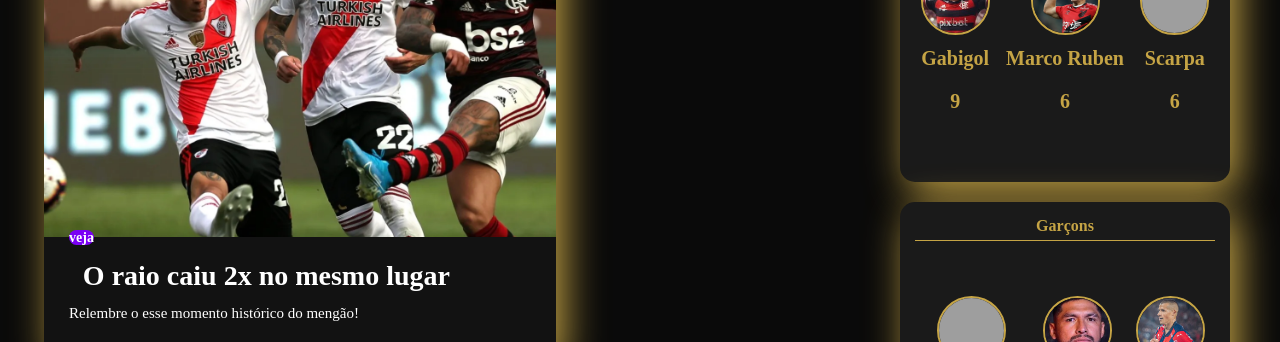
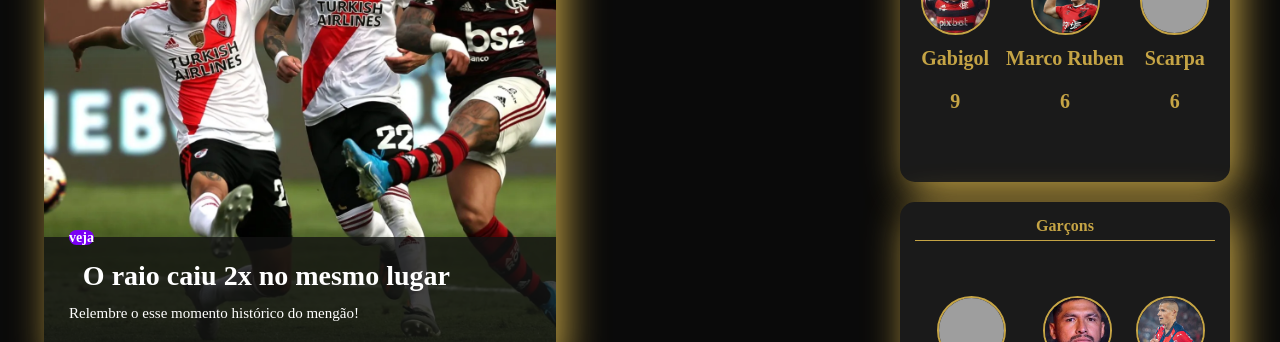
Before and after one commit to Npaivas/Projeto-Individual-, a website: page public/Pages/flamengo.html in a window 1280 px wide. Shown: the part 1845-2187 px from the top of the page. Drawn offline with Linux system fonts and the light colour scheme; grey boxes are pictures that could not be loaded.

Commit message:
correção visual

```diff
--- a/public/CSS/corinthians.css
+++ b/public/CSS/corinthians.css
@@ -221,9 +221,10 @@ body {
 
 .background-imagem {
     position: absolute;
+    bottom: 0;
+    left: 0;
     width: 100%;
     height: 25%;
-    z-index: 1;
     background-color: #121212;
     opacity: 0.8;
 }
--- a/public/CSS/flamengo.css
+++ b/public/CSS/flamengo.css
@@ -212,10 +212,11 @@ body {
 .background-imagem {
     position: absolute;
     bottom: 0;
+    left: 0;
     width: 100%;
     height: 25%;
-    z-index: 1;
     background-color: #121212;
+    opacity: 0.8;
 }
 
 .informacao-final {
--- a/src/routes/usuarios.js
+++ b/src/routes/usuarios.js
@@ -3,7 +3,6 @@ var router = express.Router();
 
 var usuarioController = require("../controllers/usuarioController");
 
-//Recebendo os dados do html e direcionando para a função cadastrar de usuarioController.js
 router.post("/cadastrar", function (req, res) {
     usuarioController.cadastrar(req, res);
 })
```
Also changed, not shown: public/cadastro.html (+2 -2 lines), src/models/partidaModel.js (+1 -7 lines).
